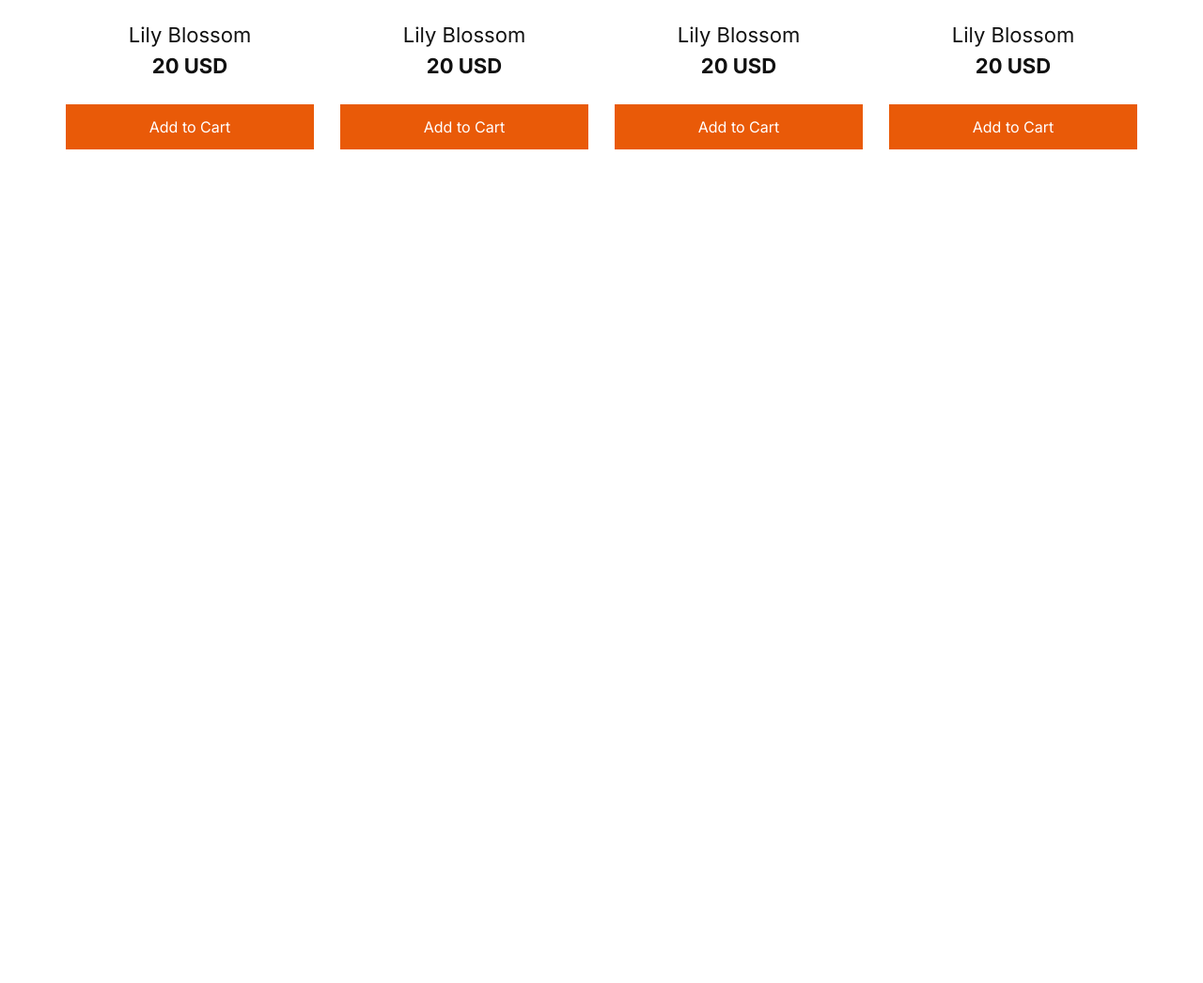
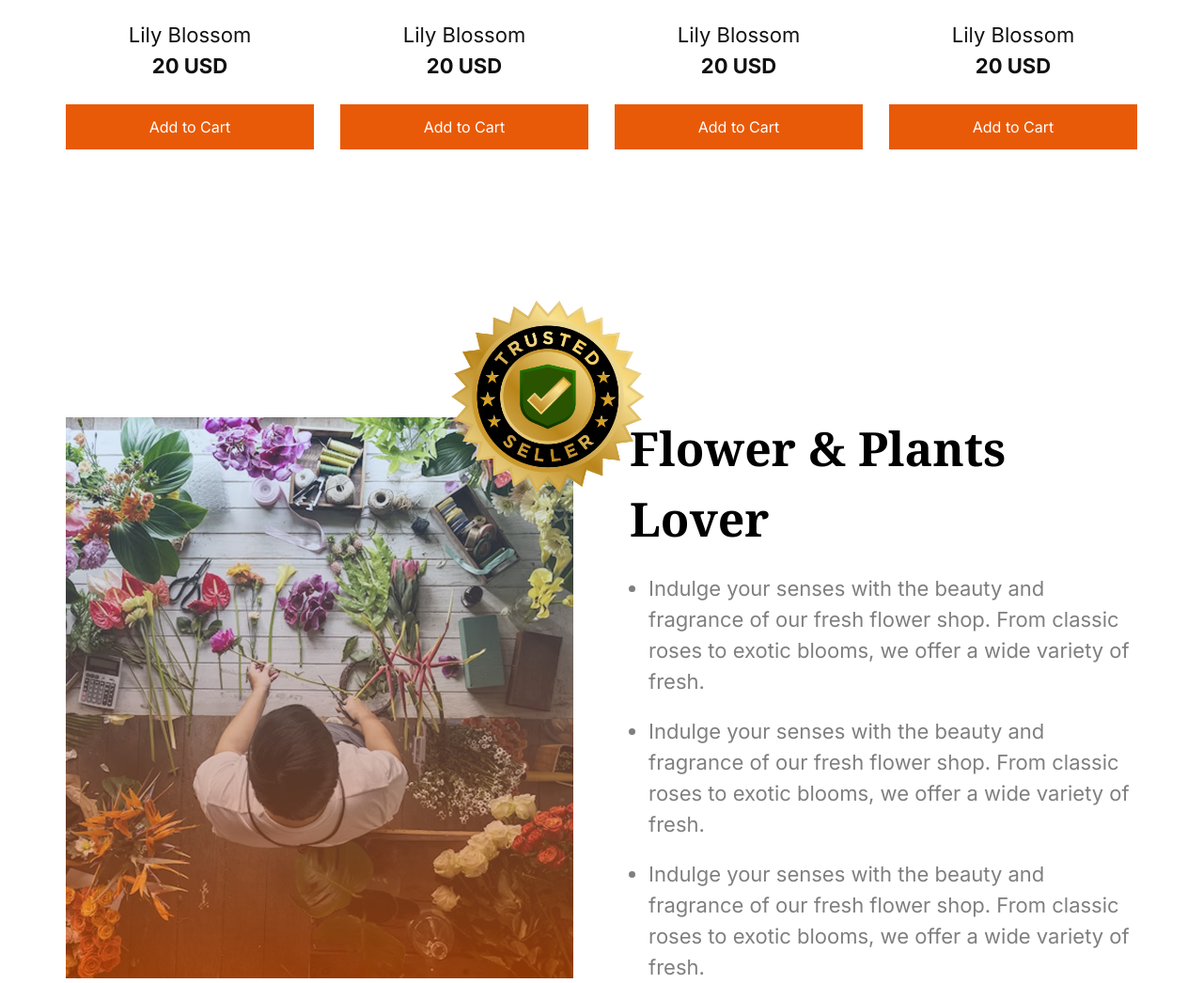
Before and after one commit to Dsx7/PH-A-02, a plain HTML site: page index.html in a window 1280 px wide. Shown: the part 1696-2742 px from the top of the page at 94% size. Before the commit the page ends 1975 px from the top, so only its background shows below. Drawn offline with nearby package versions, Linux system fonts and the light colour scheme.

Commit message:
added Plants Lover Section

```diff
--- a/index.html
+++ b/index.html
@@ -24,7 +24,7 @@
         <nav class="container">
             <div class="flex justify-between items-center">
                 <a href="#">
-                <img src="/assets/logo.png" alt="logo">
+                <img src="./assets/logo.png" alt="logo">
                 </a>
                 <ul class="flex items-center gap-12">
                     <li><a class="text-[#8987A1] font-medium duration-300 hover:text-[#252432]" href="#">Home</a></li>
@@ -125,6 +125,31 @@
                 </div>
             </div>
         </section>
+        <!-- Plants Lover -->
+        <section>
+            <div >
+                <img class="w-[286px] mb-[-125px] ml-[370px] relative" src="./assets/trusted-badge.png" alt="">
+            </div>
+            <div class="flex gap-15 items-center">
+                <div class="w-1/2" >
+                    <img class="w-full" src="./assets/flower-store.png" alt="Flower Store">
+                </div>
+                <div class="w-1/2">
+                    <h3 class="font-bold text-[50px] mb-5">Flower & Plants Lover</h3>
+                    <ul class="text-black/50 list-disc space-y-5 text-[22px]">
+                        <li class="ml-5">
+                            Indulge your senses with the beauty and fragrance of our fresh flower shop. From classic roses to exotic blooms, we offer a wide variety of fresh.
+                        </li>
+                        <li class="ml-5">
+                            Indulge your senses with the beauty and fragrance of our fresh flower shop. From classic roses to exotic blooms, we offer a wide variety of fresh.
+                        </li>
+                        <li class="ml-5">
+                            Indulge your senses with the beauty and fragrance of our fresh flower shop. From classic roses to exotic blooms, we offer a wide variety of fresh.
+                        </li>
+                    </ul>
+                </div>
+            </div>
+        </section>
     </main>
 </body>
 
--- a/style/style.css
+++ b/style/style.css
@@ -2,7 +2,7 @@
 body {
     font-family: "Inter", sans-serif;
 }
-h1 {
+h1,h2,h3,h4,h5,h6 {
     font-family: "Noto Serif", serif;
 }
 /* Body */
```
